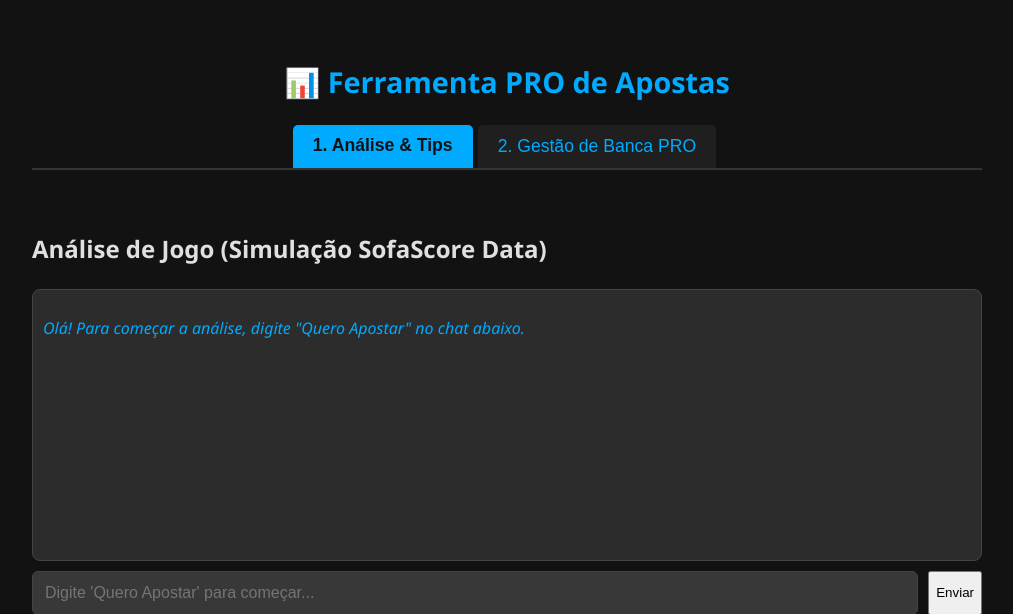
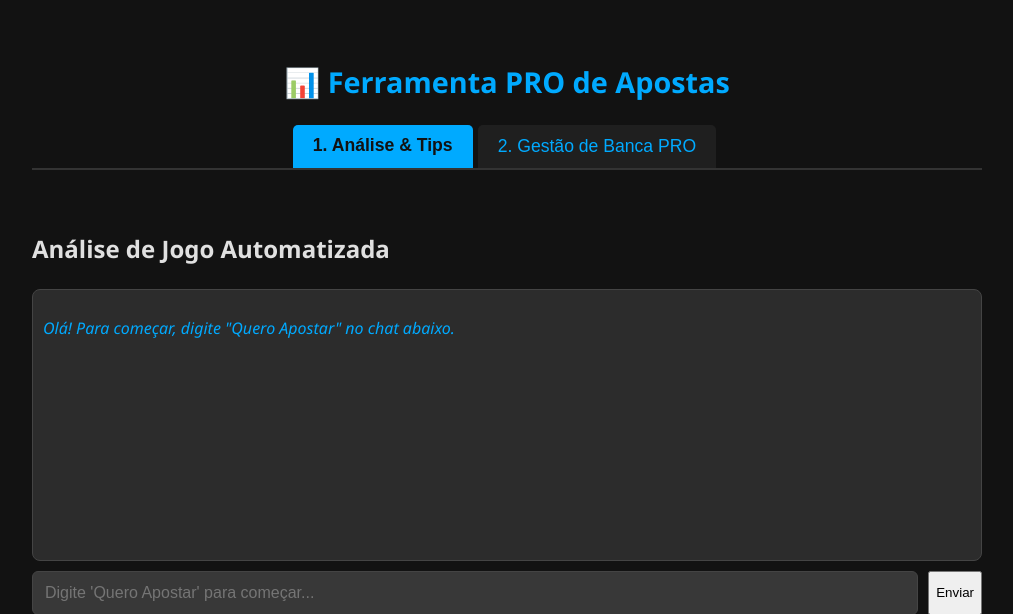
Before and after one commit to NGerson/analisador, a Flask app: page / in a window 1280 px wide. Shown: the top 614 px of the page, without its empty margins (133-1146 px from the left). Run offline with Flask 3, Linux system fonts and the light colour scheme.

Commit message:
update indeex

```diff
--- a/templates/index.html
+++ b/templates/index.html
@@ -4,7 +4,8 @@
     <meta charset="UTF-8">
     <meta name="viewport" content="width=device-width, initial-scale=1.0">
     <title>Gestão PRO e Tips - Apostador Profissional</title>
-    <link rel="stylesheet" href="css/style.css">
+    <!-- CAMINHO CORRIGIDO AQUI -->
+    <link rel="stylesheet" href="static/css/style.css">
 </head>
 <body>
     <div class="container">
@@ -16,9 +17,9 @@
         </div>
 
         <div id="tips-tab" class="tab-content">
-            <h2>Análise de Jogo (Simulação SofaScore Data)</h2>
+            <h2>Análise de Jogo Automatizada</h2>
             <div id="tip-chat" class="chat-container">
-                <p class="bot-message">Olá! Para começar a análise, digite "Quero Apostar" no chat abaixo.</p>
+                <p class="bot-message">Olá! Para começar, digite "Quero Apostar" no chat abaixo.</p>
             </div>
             <div class="chat-input-area">
                 <input type="text" id="chat-input" placeholder="Digite 'Quero Apostar' para começar...">
@@ -81,6 +82,7 @@
         </div>
     </div>
 
-    <script src="js/script.js"></script>
+    <!-- CAMINHO CORRIGIDO AQUI -->
+    <script src="static/js/script.js"></script>
 </body>
 </html>
```
